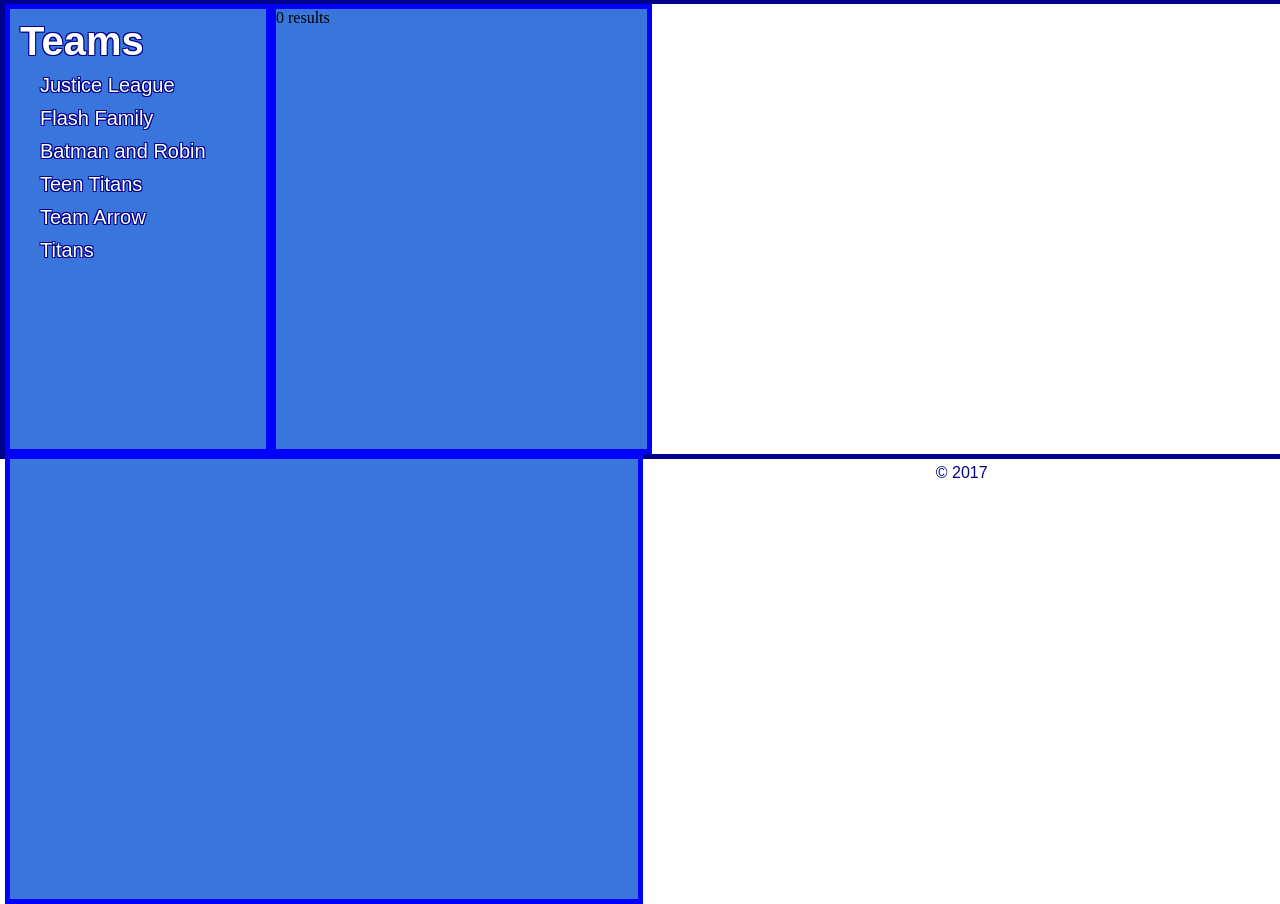
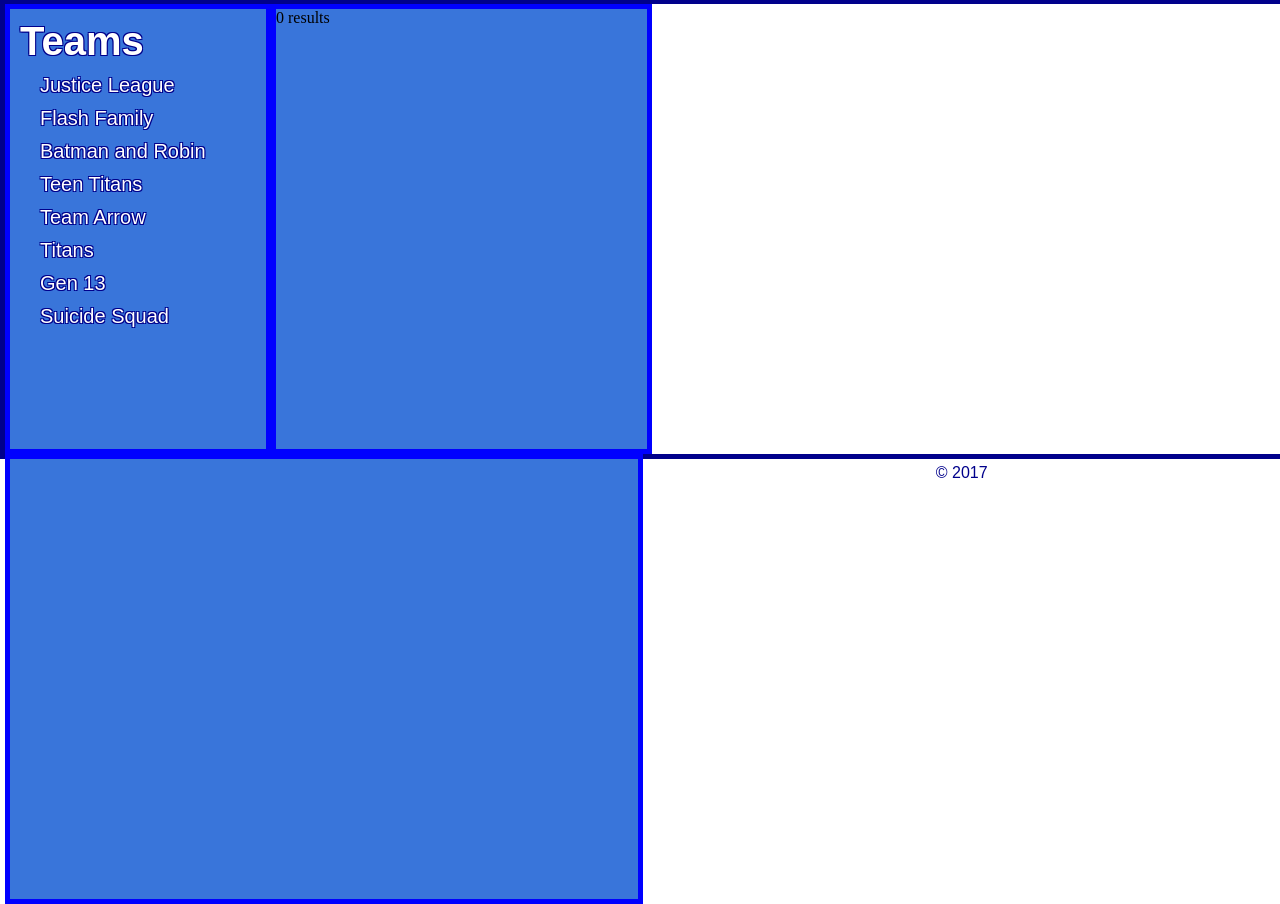
Before and after one commit to bholtackers/DC-Heroes, a PHP site: page / in a window 1280 px wide. Shown: the part 261-1165 px from the top of the page. Run offline with PHP 8.4, Linux system fonts and the light colour scheme; data that the repository does not hold is empty.

Commit message:
Added more teams

```diff
--- a/inc/Menu.php
+++ b/inc/Menu.php
@@ -6,5 +6,7 @@
     <li><a href="index.php?teamId=4">Teen Titans</a></li>
     <li><a href="index.php?teamId=5">Team Arrow</a></li>
     <li><a href="index.php?teamId=6">Titans</a></li>
+    <li><a href="index.php?teamId=7">Gen 13</a></li>
+    <li><a href="index.php?teamId=8">Suicide Squad</a></li>
   </ul>
 </nav>
```
